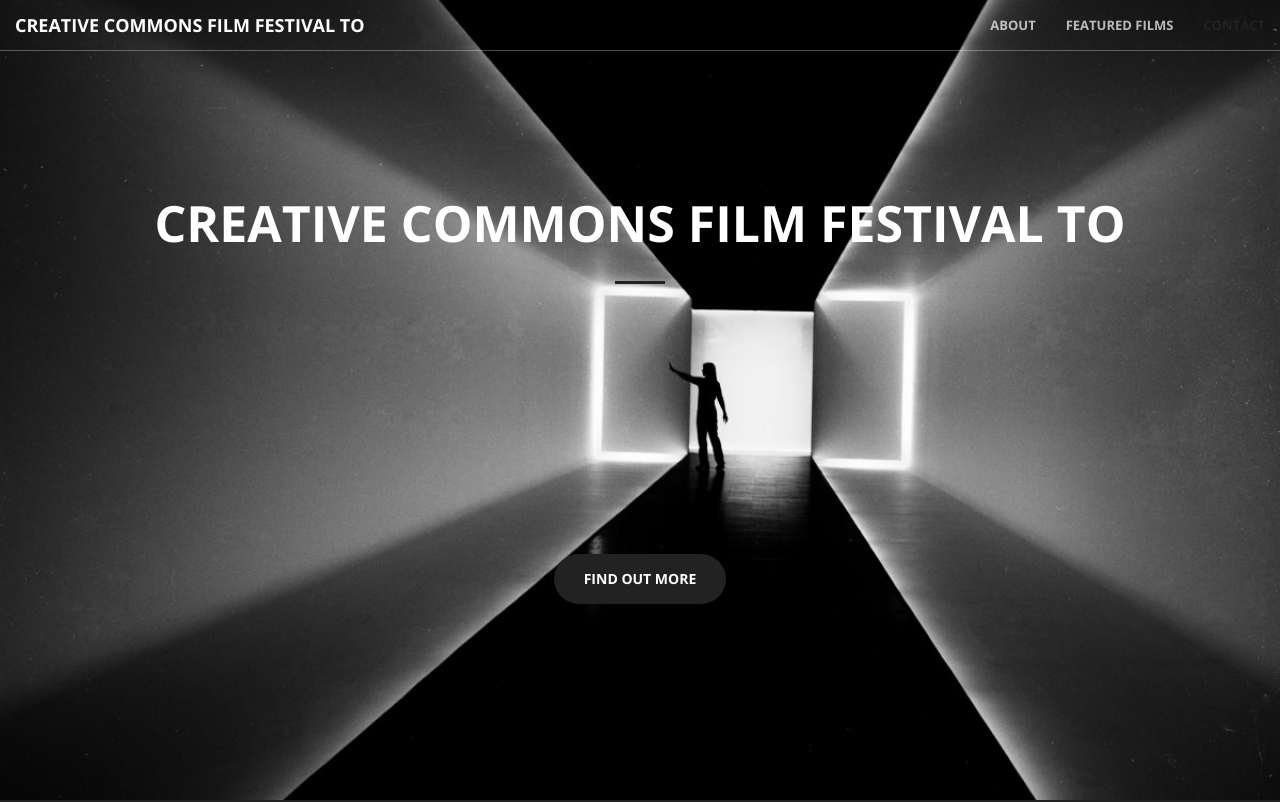
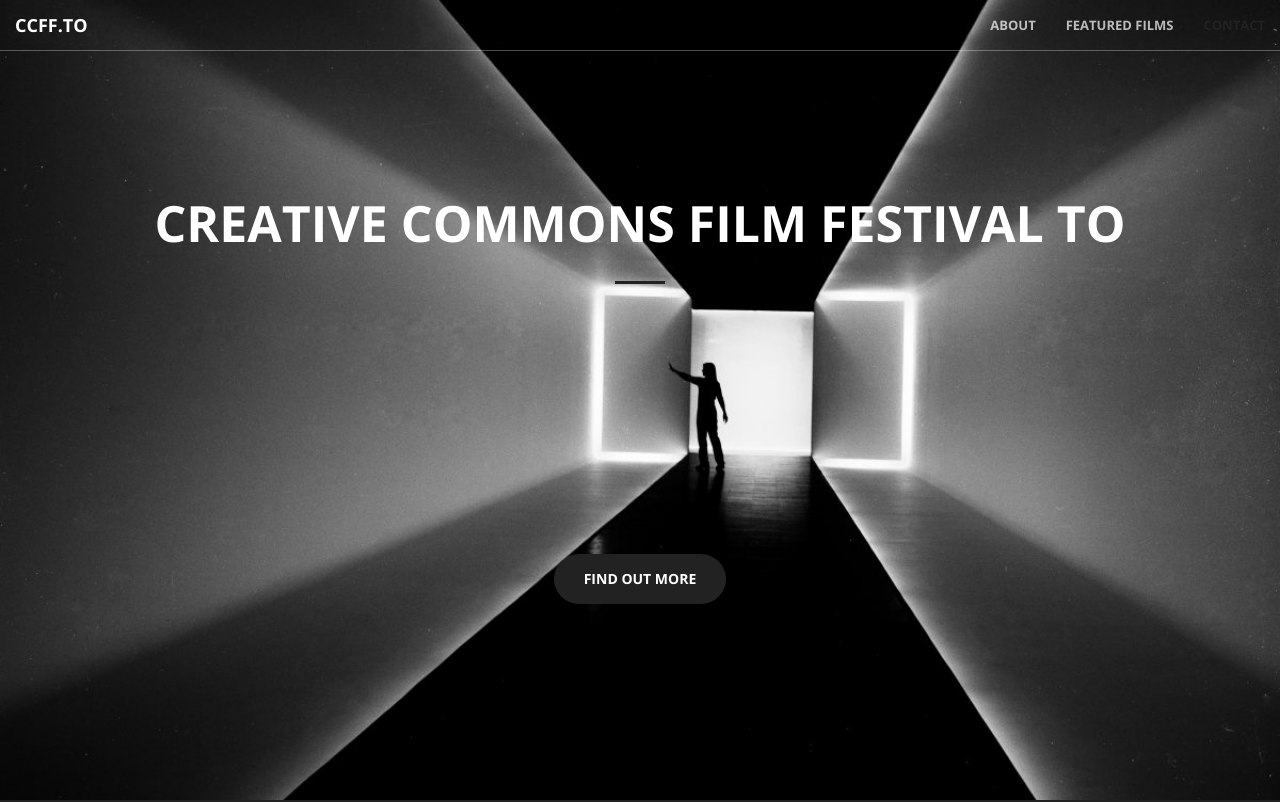
Before and after one commit to sriharikapu/CCFFTO-Website, a website: page index.html in a window 1280 px wide. Shown: the top 802 px of the page. Drawn offline with nearby package versions, Linux system fonts and the light colour scheme.

Commit message:
navbar commit

```diff
--- a/index.html
+++ b/index.html
@@ -11,26 +11,16 @@
 
     <title>CCFF.TO</title>
 
-    <!-- Bootstrap Core CSS -->
     <link href="vendor/bootstrap/css/bootstrap.min.css" rel="stylesheet">
 
-    <!-- Custom Fonts -->
     <link href="vendor/font-awesome/css/font-awesome.min.css" rel="stylesheet" type="text/css">
     <link href='https://fonts.googleapis.com/css?family=Open+Sans:300italic,400italic,600italic,700italic,800italic,400,300,600,700,800' rel='stylesheet' type='text/css'>
     <link href='https://fonts.googleapis.com/css?family=Merriweather:400,300,300italic,400italic,700,700italic,900,900italic' rel='stylesheet' type='text/css'>
 
-    <!-- Plugin CSS -->
     <link href="vendor/magnific-popup/magnific-popup.css" rel="stylesheet">
 
-    <!-- Theme CSS -->
     <link href="css/creative.css" rel="stylesheet">
 
-    <!-- HTML5 Shim and Respond.js IE8 support of HTML5 elements and media queries -->
-    <!-- WARNING: Respond.js doesn't work if you view the page via file:// -->
-    <!--[if lt IE 9]>
-        <script src="https://oss.maxcdn.com/libs/html5shiv/3.7.0/html5shiv.js"></script>
-        <script src="https://oss.maxcdn.com/libs/respond.js/1.4.2/respond.min.js"></script>
-    <![endif]-->
 
 </head>
 
@@ -38,15 +28,13 @@
 
     <nav id="mainNav" class="navbar navbar-default navbar-fixed-top">
         <div class="container-fluid">
-            <!-- Brand and toggle get grouped for better mobile display -->
             <div class="navbar-header">
                 <button type="button" class="navbar-toggle collapsed" data-toggle="collapse" data-target="#bs-example-navbar-collapse-1">
                     <span class="sr-only">Toggle navigation</span> Menu <i class="fa fa-bars"></i>
                 </button>
-                <a class="navbar-brand page-scroll" href="#page-top">Creative Commons Film Festival TO</a>
+                <a class="navbar-brand page-scroll" href="#page-top">CCFF.TO</a>
             </div>
 
-            <!-- Collect the nav links, forms, and other content for toggling -->
             <div class="collapse navbar-collapse" id="bs-example-navbar-collapse-1">
                 <ul class="nav navbar-nav navbar-right">
                     <li>
@@ -60,9 +48,7 @@
                     </li>
                 </ul>
             </div>
-            <!-- /.navbar-collapse -->
         </div>
-        <!-- /.container-fluid -->
     </nav>
 
     <header>
@@ -74,7 +60,6 @@
 
                 </div>
                 <div class="">
-                  <!-- <p><strong>In our inaugural featival.</strong></p> -->
                 </div>
 
                 <a href="#about" class="btn btn-primary btn-xl page-scroll">Find Out More</a>
@@ -110,7 +95,6 @@
         <div class="container-fluid">
             <div class="row no-gutter popup-gallery">
                 <div class="col-lg-4 col-sm-6">
-                    <!-- <a href="img/portfolio/fullsize/1.jpg" class="portfolio-box"> -->
                         <img src="img/portfolio/thumbnails/1.jpg" class="img-responsive" alt="">
                         <div class="portfolio-box-caption">
                             <div class="portfolio-box-caption-content">
@@ -122,7 +106,6 @@
                                 </div>
                             </div>
                         </div>
-                    <!-- </a> -->
                 </div>
                 <div class="col-lg-4 col-sm-6">
                     <a href="img/portfolio/fullsize/2.jpg" class="portfolio-box">
@@ -232,18 +215,14 @@
         </div>
     </section>
 
-    <!-- jQuery -->
     <script src="vendor/jquery/jquery.min.js"></script>
 
-    <!-- Bootstrap Core JavaScript -->
     <script src="vendor/bootstrap/js/bootstrap.min.js"></script>
 
-    <!-- Plugin JavaScript -->
     <script src="https://cdnjs.cloudflare.com/ajax/libs/jquery-easing/1.3/jquery.easing.min.js"></script>
     <script src="vendor/scrollreveal/scrollreveal.min.js"></script>
     <script src="vendor/magnific-popup/jquery.magnific-popup.min.js"></script>
 
-    <!-- Theme JavaScript -->
     <script src="js/creative.min.js"></script>
 
 </body>
```
